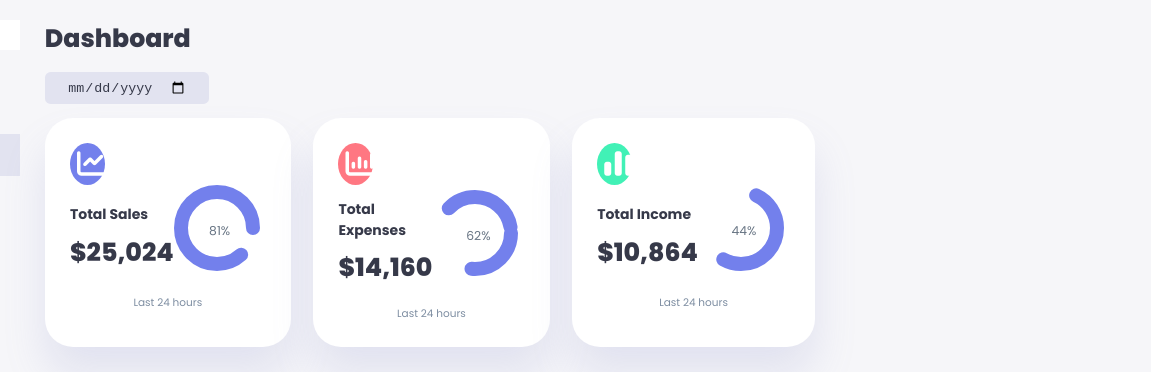
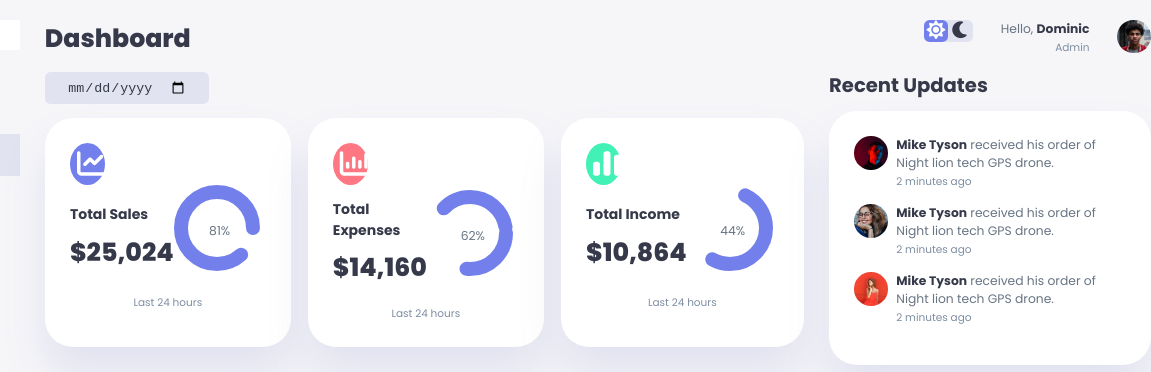
Before and after one commit to Dominicmaina77/respodash, a plain HTML site: page index.html in a window 1280 px wide. Shown: the top 372 px of the page, 202-1353 px from the left, 1151 px wide, since content can reach past the window. Drawn offline with Linux system fonts and the light colour scheme.

Commit message:
endofrecents

```diff
--- a/index.html
+++ b/index.html
@@ -188,6 +188,63 @@
             <a href="#">Show all</a>
           </div>
        </main>
+       <!-- END OF MAIN -->
+        <div class="right">
+          <div class="top">
+            <button id="menu-btn">
+              <span class="fa-solid fa-bars"></span>
+            </button>
+            <div class="theme-toggler">
+              <span class="fa-solid fa-sun active"></span>
+              <span class="fa-solid fa-moon"></span>
+            </div>
+            <div class="profile">
+              <div class="info">
+                <p>Hello, <b>Dominic</b></p>
+                <small class="text-muted">Admin</small>
+              </div>
+              <div class="profile-photo">
+                <img src="./images/profile-1.jpg" alt="">
+              </div>
+            </div>
+          </div>
+          <!-- END OF TOP -->
+          <div class="recent-updates">
+            <h2>Recent Updates</h2>
+            <div class="updates">
+              <div class="update">
+                <div class="profile-photo">
+                  <img src="./images/profile-2.jpg" >
+                </div>
+                <div class="message">
+                  <p><b>Mike Tyson</b> received his order of Night lion tech GPS drone.</p>
+                  <small class="text-muted">2 minutes ago</small>
+                </div>
+              </div>
+              <div class="update">
+                <div class="profile-photo">
+                  <img src="./images/profile-3.jpg" >
+                </div>
+                <div class="message">
+                  <p><b>Mike Tyson</b> received his order of Night lion tech GPS drone.</p>
+                  <small class="text-muted">2 minutes ago</small>
+                </div>
+              </div>
+              <div class="update">
+                <div class="profile-photo">
+                  <img src="./images/profile-4.jpg" >
+                </div>
+                <div class="message">
+                  <p><b>Mike Tyson</b> received his order of Night lion tech GPS drone.</p>
+                  <small class="text-muted">2 minutes ago</small>
+                </div>
+              </div>
+            </div>
+          </div>
+          <!-- END OF RECENT UPDATES -->
+
+
+        </div>
 
     </div>
   </body>
--- a/style.css
+++ b/style.css
@@ -90,8 +90,8 @@ small{
     font-size: 0.75rem;
 }
 .profile-photo{
-    width: 2.8rem;
-    height: 2.8rem;
+    width: 2.4rem;
+    height: 2.4rem;
     border-radius: 50%;
     overflow: hidden;
 }
@@ -218,7 +218,7 @@ main .date input[type="date"]{
 main .insights{
     display: grid;
     grid-template-columns: repeat(3, 1fr);
-    gap: 1.6rem;
+    gap: 1.2rem;
 }
 main .insights > div{
     background: var(--color-white);
@@ -340,3 +340,68 @@ main .recent-orders a{
     margin: 1rem auto;
     color: var(--color-primary);
 }
+
+/* RIGHT */
+.right{
+    margin-top: 1.4rem;
+}
+.right .top{
+    display: flex;
+    justify-content: end;
+    gap: 2rem;
+}
+.right .top button{
+    display: none;
+}
+.right .theme-toggler{
+    background: var(--color-light);
+    display: flex;
+    justify-content: space-between;
+    align-items: center;
+    height: 1.6rem;
+    width: 3.5rem;
+    cursor: pointer;
+    border-radius: var(--border-radius-1);
+}
+.right .theme-toggler span{
+    font-size: 1.2rem;
+    width: 50%;
+    height: 100%;
+    display: flex;
+    align-items: center;
+    justify-content: center;
+}
+.right .theme-toggler span.active{
+    background: var(--color-primary);
+    color: white;
+    border-radius: var(--border-radius-1);
+}
+.right .top .profile{
+    display: flex;
+    gap: 2rem;
+    text-align: right;
+}
+
+/* RECENT UPDATES */
+.right .recent-updates{
+    margin-top: 1rem;
+}
+.right .recent-updates h2{
+    margin-bottom: 0.8rem;
+}
+.right .recent-updates .updates{
+    background: var(--color-white);
+    padding: var(--card-padding);
+    border-radius: var(--card-border-radius);
+    box-shadow: var(--box-shadow);
+    transition: all 300ms ease;
+}
+.right .recent-updates .updates:hover{
+    box-shadow: none;
+}
+.right .recent-updates .updates .update{
+    display: grid;
+    grid-template-columns: 2rem auto;
+    gap: 1rem;
+    margin-bottom: 1rem;
+}
```
